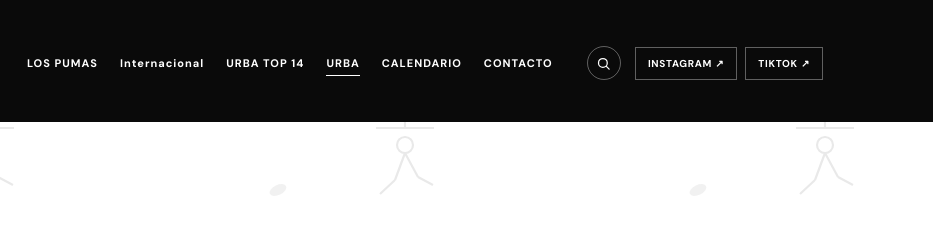
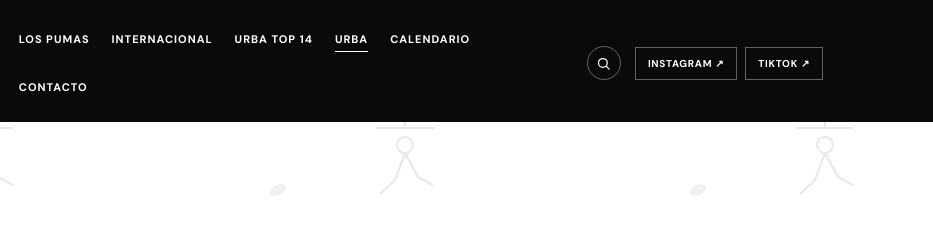
Before and after one commit to Natsura0600/DROP-RUGBY, a website: page urba.html in a window 1280 px wide. Shown: the top 245 px of the page, 347-1280 px from the left. Drawn offline with Linux system fonts and the light colour scheme; no server answers.

Commit message:
Update urba.html

```diff
--- a/urba.html
+++ b/urba.html
@@ -32,7 +32,7 @@
 
       <nav class="main-nav">
         <a href="los-pumas.html">LOS PUMAS</a>
-        <a href="super-rugby.html">Internacional</a>
+        <a href="super-rugby.html">INTERNACIONAL</a>
         <a href="urba-top-14.html">URBA TOP 14</a>
         <a href="urba.html" class="active">URBA</a>
         <a href="calendario.html">CALENDARIO</a>
@@ -52,7 +52,7 @@
     </div>
     <div class="mobile-nav">
       <a href="los-pumas.html">LOS PUMAS</a>
-      <a href="super-rugby.html">Internacional</a>
+      <a href="super-rugby.html">INTERNACIONAL</a>
       <a href="urba-top-14.html">URBA TOP 14</a>
       <a href="urba.html">URBA</a>
       <a href="calendario.html">CALENDARIO</a>
```
